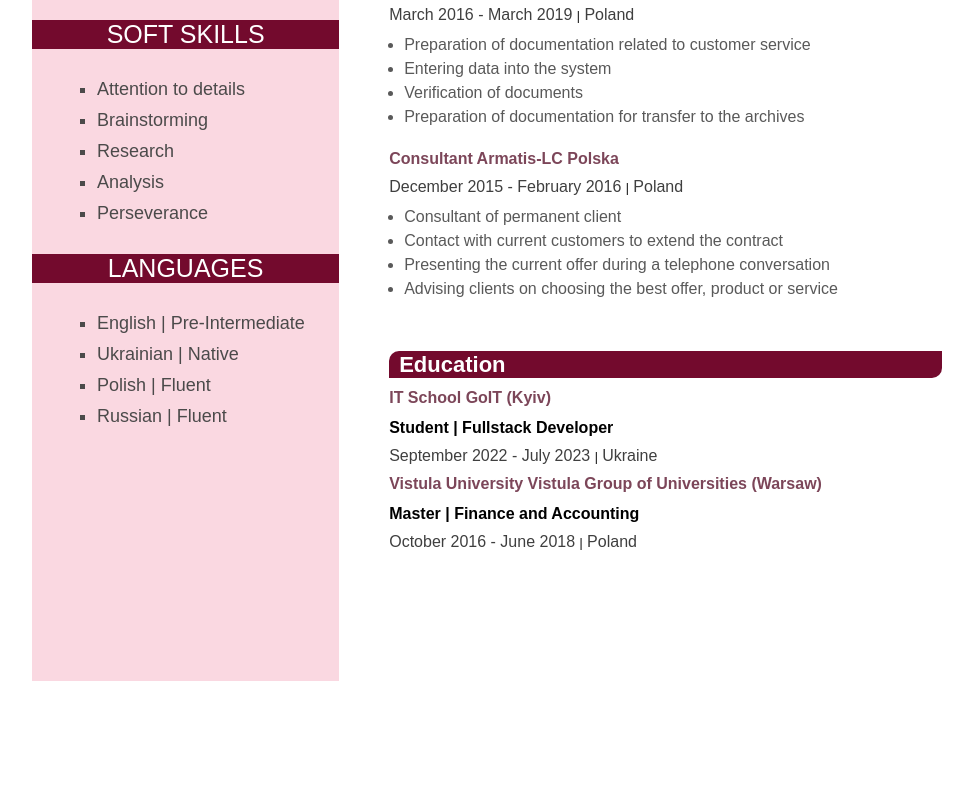
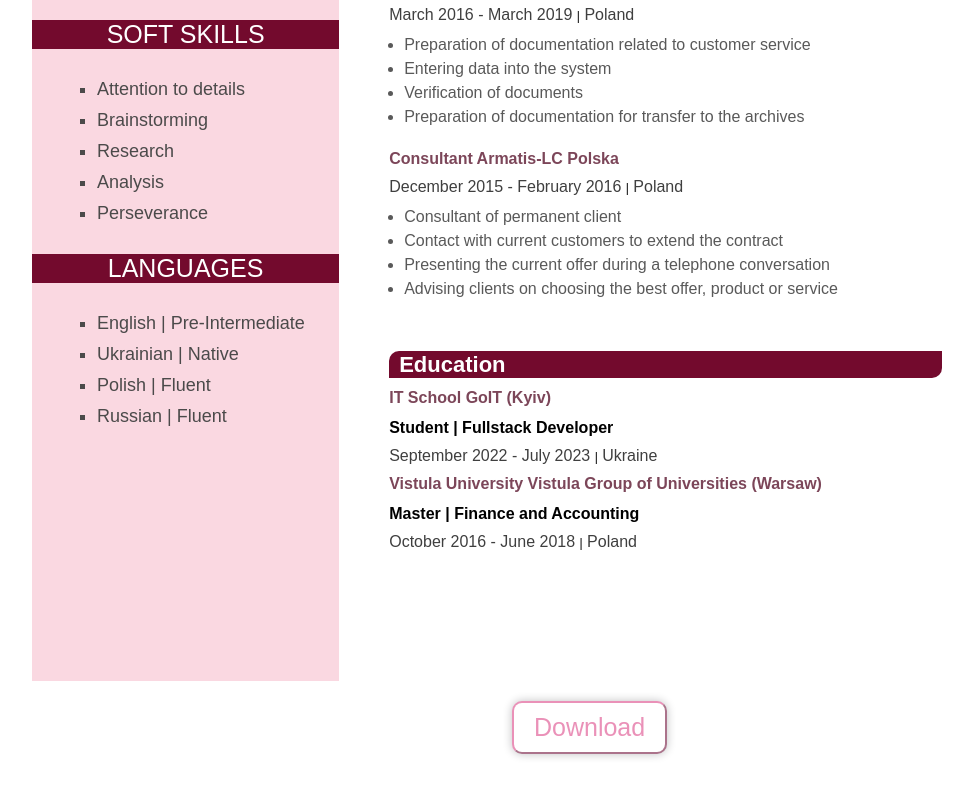
Before and after one commit to AliaTulchii/CV, a plain HTML site: page index.html in a window 1280 px wide. Shown: the part 766-1562 px from the top of the page, without its empty margins (128-1101 px from the left). Before the commit the page ends 1467 px from the top, so only its background shows below. Drawn offline with Linux system fonts and the light colour scheme.

Commit message:
back button

```diff
--- a/index.html
+++ b/index.html
@@ -269,11 +269,11 @@
 </div>
 </main>
 
-<!-- <footer class="cv__footer">
+<footer class="cv__footer">
     <a href="ResumeHalynaTulchii.pdf" download="CVHalynaTulchii" class="cv__link">
         <button type="button" class="cv__button">Download</button>
         </a>
-</footer> -->
+</footer>
 
 
 
```
